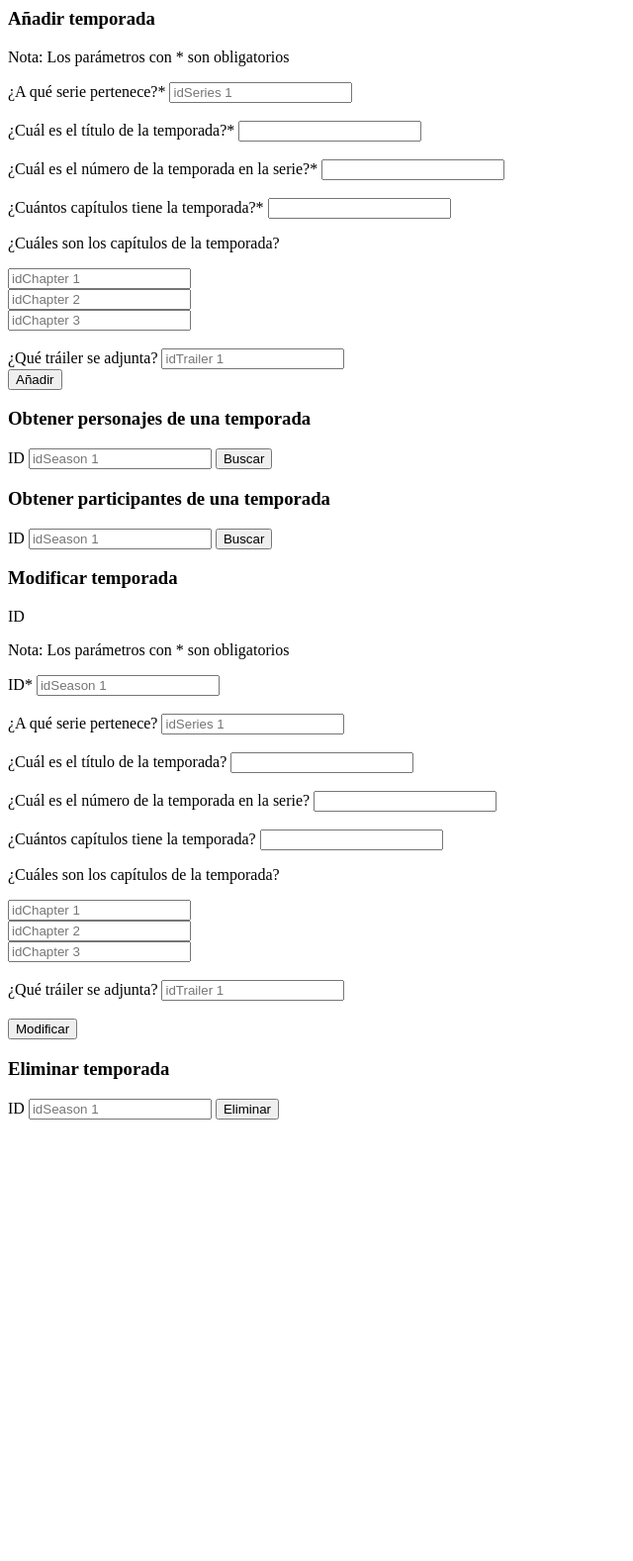
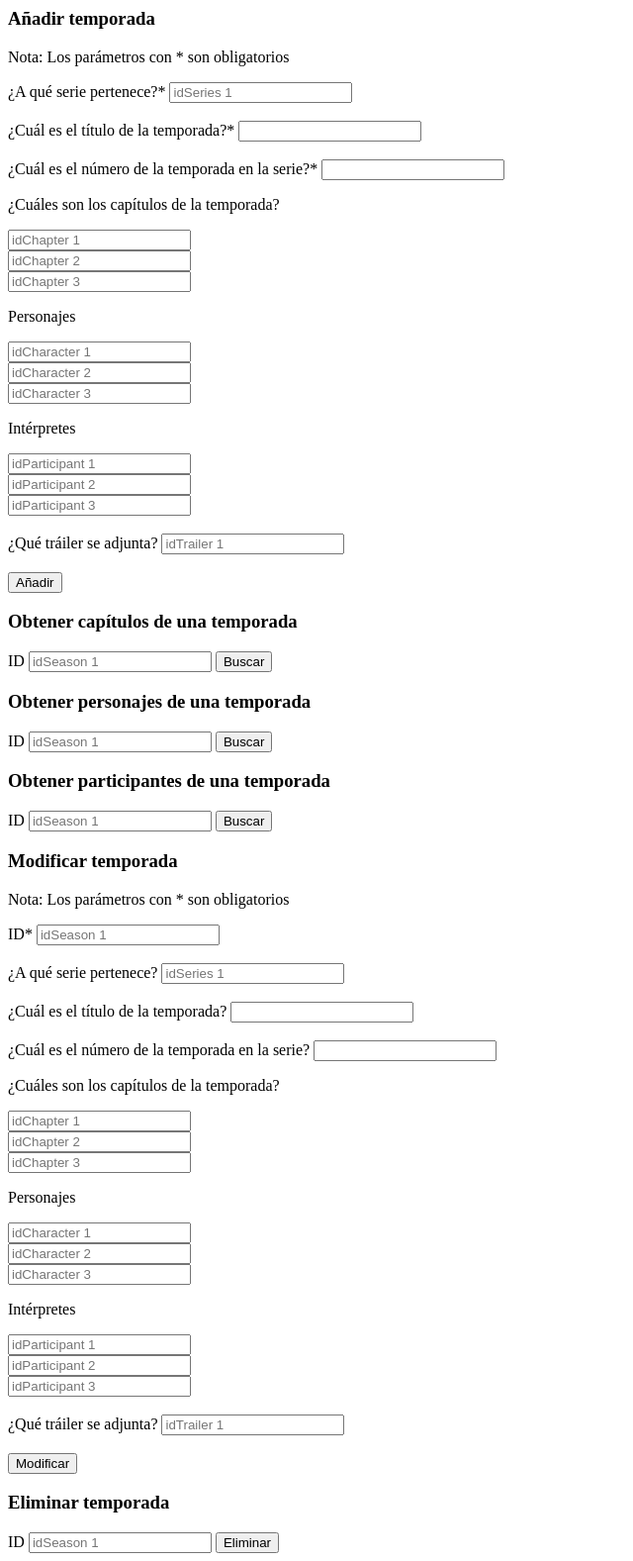
Before and after one commit to UExGPSASEE/proyecto24-gb01-contenidos, a Flask app: page /seasons in a window 1280 px wide. Shown: the part 223-1800 px from the top of the page at 99% size, without its empty margins (0-640 px from the left). Before the commit the page ends 1354 px from the top, so only its background shows below. Run offline with Flask 3, Linux system fonts and the light colour scheme; data that the repository does not hold is empty.

Commit message:
GG-181 HU 5.4.1 Ver capítulos de una serie
Añadidas funciones de obtención de capítulos por temporadas y de estas por series.

```diff
--- a/app.py
+++ b/app.py
@@ -121,6 +121,10 @@ def deleteSeason():
 def getSeasonById():
     return SeasonCtrl.getSeasonById(db['seasons'])
 
+@app.route('/seasons/chapters', methods=['GET'])
+def getSeasonChapters():
+    return SeasonCtrl.getSeasonChapters(db['seasons'], db['chapters'])
+
 @app.route('/seasons/characters', methods=['GET'])
 def getSeasonCharacters():
     return SeasonCtrl.getSeasonCharacters(db['seasons'], db['characters'])
@@ -241,6 +245,10 @@ def getSeriesByTitle():
 def getSeriesById():
     return SeriesCtrl.getSeriesById(db['series'])
 
+@app.route('/series/chapters', methods=['GET'])
+def getSeriesChapters():
+    return SeriesCtrl.getSeriesChapters(db['series'], db['seasons'])
+
 @app.route('/series/characters', methods=['GET'])
 def getSeriesCharacters():
     return SeriesCtrl.getSeriesCharacters(db['series'], db['characters'])
--- a/controllers/season_ctrl.py
+++ b/controllers/season_ctrl.py
@@ -18,14 +18,16 @@ class SeasonCtrl:
         idSeries = request.form.get('idSeries')
         title = request.form.get('title')
         seasonNumber = request.form.get('seasonNumber')
-        totalChapters = request.form.get('totalChapters')
         chapterList = request.form.getlist('chapterList[]')
         character = request.form.getlist('character[]')
         participant = request.form.getlist('participant[]')
         trailer = request.form.get('trailer')
+
+        totalChapters = len([chapter for chapter in chapterList if chapter != ""])
+
         if idSeason:
             season = Season(idSeason, int(idSeries), title, int(seasonNumber),
-                            int(totalChapters), chapterList, character, participant, trailer)
+                            totalChapters, chapterList, character, participant, trailer)
 
             db.insert_one(season.toDBCollection())
             return redirect(url_for('seasons'))
@@ -57,7 +59,6 @@ class SeasonCtrl:
             idSeries = request.form.get('idSeries')
             title = request.form.get('title')
             seasonNumber = request.form.get('seasonNumber')
-            totalChapters = request.form.get('totalChapters')
             chapterList = request.form.getlist('chapterList[]')
             character = request.form.getlist('character[]')
             participant = request.form.getlist('participant[]')
@@ -67,6 +68,8 @@ class SeasonCtrl:
                 return jsonify({'error': 'Identificador de temporada requerido', 'status': '400 Bad Request'}), 400
 
             filter = {'idSeason': idSeason}
+
+            totalChapters = len([chapter for chapter in chapterList if chapter != ""])
 
             updateFields = {}
 
@@ -132,6 +135,49 @@ class SeasonCtrl:
                 return jsonify({'error': 'Season not found', 'status': '404 Not Found'}), 404
         else:
             return jsonify({'error': 'Missing data or incorrect method', 'status': '400 Bad Request'}), 400
+
+# --------------------------------------
+
+    @staticmethod
+    def getSeasonChapters(seasonCollection: Collection, chapterCollection: Collection):
+        idSeason = int(request.args.get('idSeason'))
+
+        if idSeason:
+            matchingSeason = seasonCollection.find({'idSeason': idSeason})
+
+            if matchingSeason:
+                resultList = []
+
+                for season in matchingSeason:
+                    chapterList = season.get('chapterList', [])
+                    print(chapterList)
+
+                    for idChapter in chapterList:
+                        if isinstance(idChapter, (str, int)):
+                            idChapterStr = str(idChapter).strip()
+                            if idChapterStr.isdigit():
+                                matchingCharacter = chapterCollection.find({'idChapter': int(idChapterStr)})
+
+                                for character in matchingCharacter:
+                                    resultList.append({
+                                        'idChapter': character.get('idChapter'),
+                                        'title': character.get('title'),
+                                        'urlVideo': character.get('urlVideo'),
+                                        'duration': character.get('duration'),
+                                        'chapterNumber': character.get('chapterNumber')
+                                    })
+                            else:
+                                print(f"idChapter inválido encontrado: {idChapter}")
+                        else:
+                            print(f"idChapter no es del tipo esperado: {idChapter}")
+
+                return jsonify(resultList), 200
+
+            else:
+                return jsonify({'error': 'Temporada no encontrada', 'status': '404 Not Found'}), 404
+
+        else:
+            return jsonify({'error': 'Falta de datos o método incorrecto', 'status': '400 Bad Request'}), 400
 
 # --------------------------------------
 
--- a/templates/Season.html
+++ b/templates/Season.html
@@ -40,22 +40,40 @@
 
                             <span>¿Cuál es el número de la temporada en la serie?*</span>
                             <input type="number" min=0 class="form-control mb-3" name="seasonNumber" required>
-                            <br></br>
-
-                            <span>¿Cuántos capítulos tiene la temporada?*</span>
-                            <input type="number" min=0 class="form-control mb-3" name="totalChapters" required>
+                            <br>
 
                             <p>¿Cuáles son los capítulos de la temporada?</p>
                             <input type="number" min=1 name="chapterList[]" placeholder="idChapter 1"><br>
                             <input type="number" min=1 name="chapterList[]" placeholder="idChapter 2"><br>
                             <input type="number" min=1 name="chapterList[]" placeholder="idChapter 3"><br>
+
+                            <p>Personajes</p>
+                            <input type="number" min=1 name="character[]" placeholder="idCharacter 1"><br>
+                            <input type="number" min=1 name="character[]" placeholder="idCharacter 2"><br>
+                            <input type="number" min=1 name="character[]" placeholder="idCharacter 3"><br>
+
+                            <p>Intérpretes</p>
+                            <input type="number" min=1 name="participant[]" placeholder="idParticipant 1"><br>
+                            <input type="number" min=1 name="participant[]" placeholder="idParticipant 2"><br>
+                            <input type="number" min=1 name="participant[]" placeholder="idParticipant 3"><br>
                             <br>
 
                             <span>¿Qué tráiler se adjunta?</span>
-                            <input type="number" min=1 name="trailer" placeholder="idTrailer 1">
+                            <input type="number" min=1 name="trailer" placeholder="idTrailer 1"><br>
                             <br>
 
                             <button class="btn btn-primary" type="submit"> Añadir </button>
+                        </form>
+                    </div>
+                </div>
+
+                <div class="card">
+                    <h3 class="text-center">Obtener capítulos de una temporada</h3>
+                    <div class="card-body">
+                        <form action="/seasons/chapters" method="GET">
+                            <span>ID</span>
+                            <input type="text" min=1 class="form-control mb-3" name="idSeason" required placeholder="idSeason 1">
+                            <button class="btn btn-primary" type="submit">Buscar</button>
                         </form>
                     </div>
                 </div>
@@ -87,7 +105,6 @@
                     <div class="card-body">
                         <form action="/seasons/updateSeason" method="POST">
                             <input type="hidden" name="_method" value="PUT">
-                            <label>ID</label>
                             <p>Nota: Los parámetros con * son obligatorios</p>
 
                             <span>ID*</span>
@@ -104,15 +121,22 @@
 
                             <span>¿Cuál es el número de la temporada en la serie?</span>
                             <input type="number" min=0 class="form-control mb-3" name="seasonNumber">
-                            <br></br>
-
-                            <span>¿Cuántos capítulos tiene la temporada?</span>
-                            <input type="number" min=0 class="form-control mb-3" name="totalChapters">
+                            <br>
 
                             <p>¿Cuáles son los capítulos de la temporada?</p>
                             <input type="number" min=1 name="chapterList[]" placeholder="idChapter 1"><br>
                             <input type="number" min=1 name="chapterList[]" placeholder="idChapter 2"><br>
                             <input type="number" min=1 name="chapterList[]" placeholder="idChapter 3"><br>
+
+                            <p>Personajes</p>
+                            <input type="number" min=1 name="character[]" placeholder="idCharacter 1"><br>
+                            <input type="number" min=1 name="character[]" placeholder="idCharacter 2"><br>
+                            <input type="number" min=1 name="character[]" placeholder="idCharacter 3"><br>
+
+                            <p>Intérpretes</p>
+                            <input type="number" min=1 name="participant[]" placeholder="idParticipant 1"><br>
+                            <input type="number" min=1 name="participant[]" placeholder="idParticipant 2"><br>
+                            <input type="number" min=1 name="participant[]" placeholder="idParticipant 3"><br>
                             <br>
 
                             <span>¿Qué tráiler se adjunta?</span>
```
Also changed, not shown: controllers/series_ctrl.py (+44 -0 lines), templates/Series.html (+11 -0 lines).
